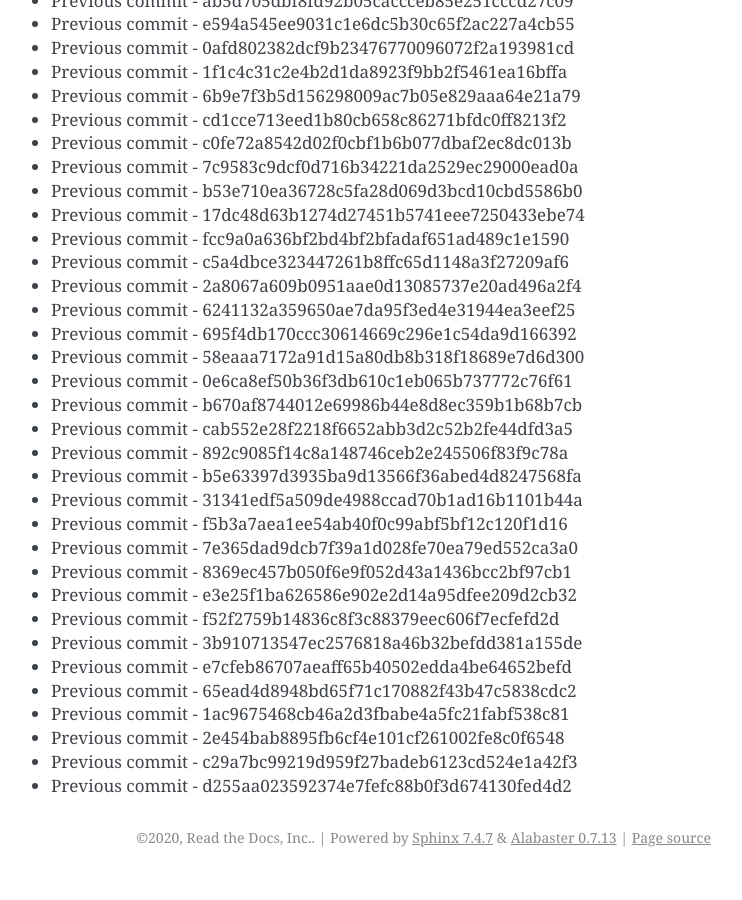
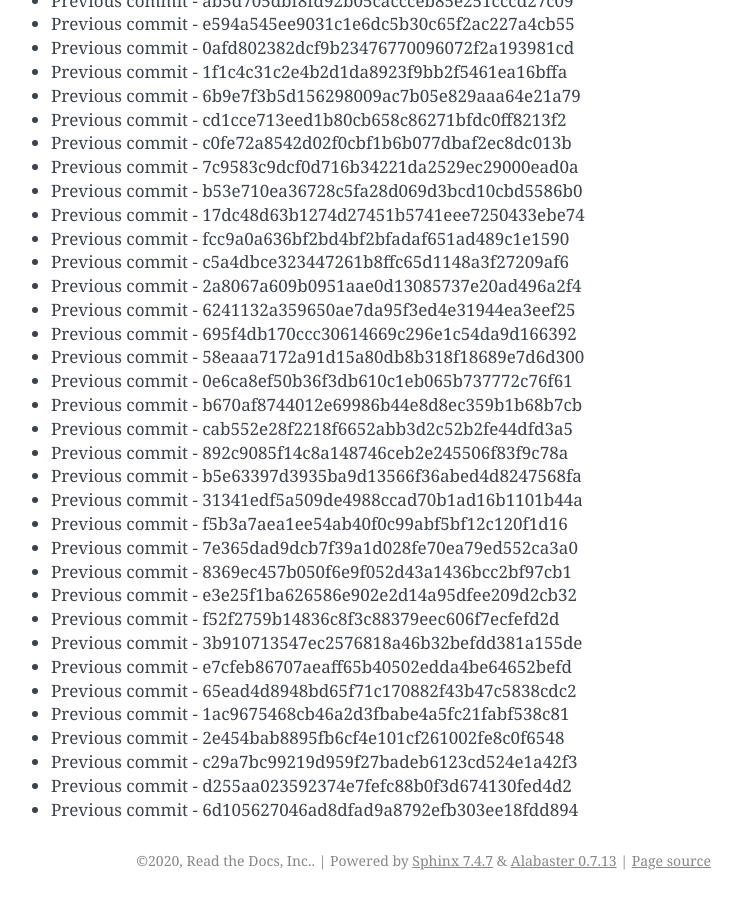
Before and after one commit to readthedocs/rtd-git-stresstest, a Sphinx documentation site: the page built from docs/updates.rst, in a window 1280 px wide and 900 px high, scrolled down 98127 px. Shown: the whole window, without its empty margins (399-1141 px from the left). Built offline with Sphinx 7.4.7, drawn with Linux system fonts in a browser that asks for light colours; before the commit the page ends 99004 px from its top, so only the background shows below that.

Commit message:
Generating commit from previous: 6d105627046ad8dfad9a8792efb303ee18fdd894

```diff
--- a/docs/updates.rst
+++ b/docs/updates.rst
@@ -4155,3 +4155,4 @@ It can be tested for any performance characteristics.
 * Previous commit - 2e454bab8895fb6cf4e101cf261002fe8c0f6548
 * Previous commit - c29a7bc99219d959f27badeb6123cd524e1a42f3
 * Previous commit - d255aa023592374e7fefc88b0f3d674130fed4d2
+* Previous commit - 6d105627046ad8dfad9a8792efb303ee18fdd894
```
